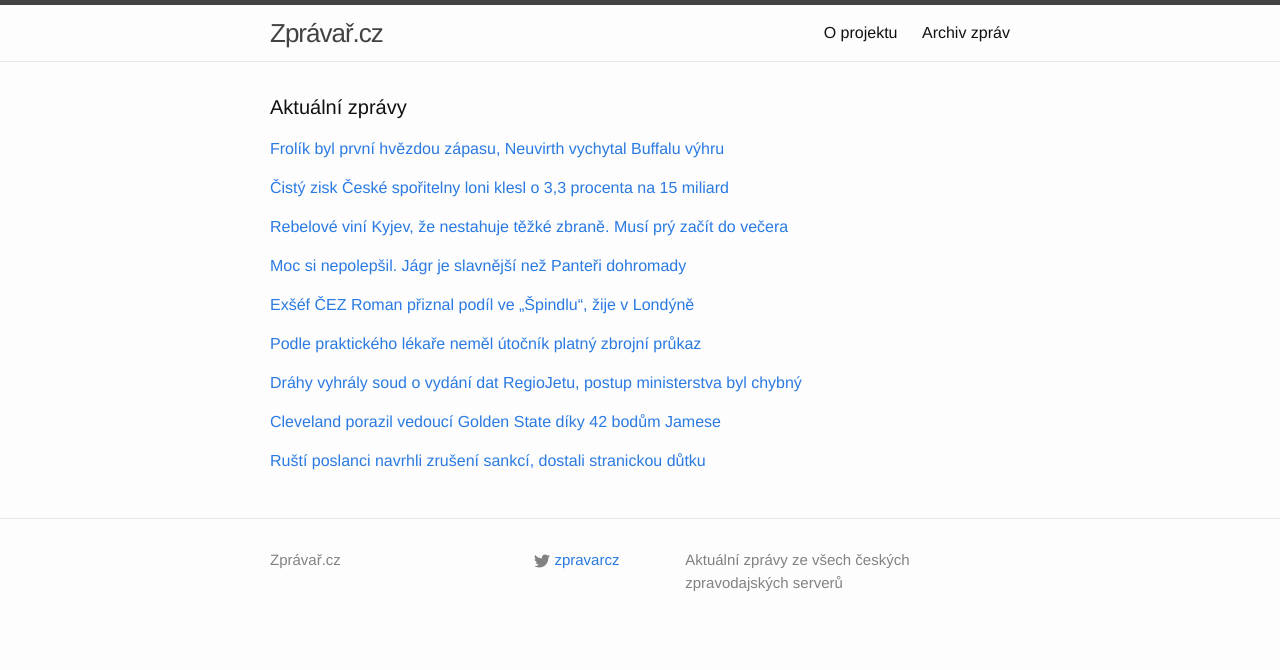
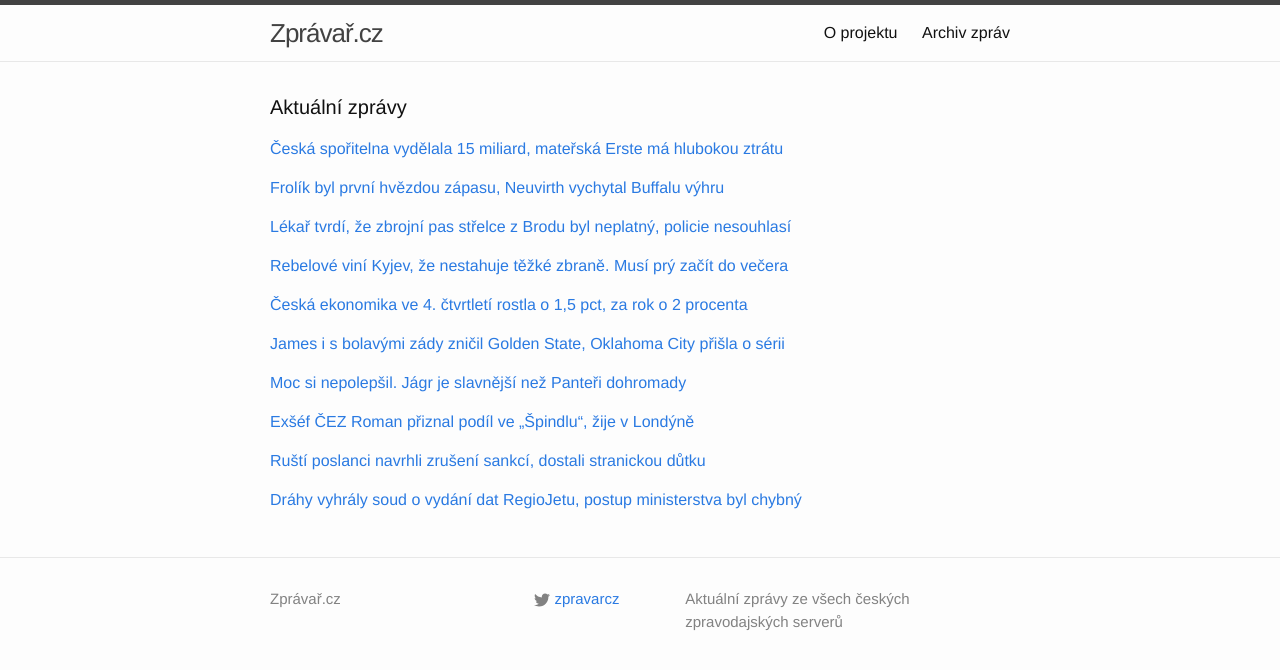
Before and after one commit to adliska/zpravar, a Jekyll site: the page built from index.html, in a window 1280 px wide. Shown: the top 670 px of the page. Built offline with Jekyll 4.4.1, drawn with Linux system fonts in a browser that asks for light colours.

Commit message:
zpravar news update

```diff
--- a/index.html
+++ b/index.html
@@ -5,8 +5,19 @@ layout: default
 <div class="home">
     <h1 class="page-heading">Aktuální zprávy</h1>
 
-<p><a href="javascript:;" onclick="toggle_visibility('zpravy0')">Frolík byl první hvězdou zápasu, Neuvirth vychytal Buffalu výhru</a></p>
+<p><a href="javascript:;" onclick="toggle_visibility('zpravy0')">Česká spořitelna vydělala 15 miliard, mateřská Erste má hlubokou ztrátu</a></p>
 <div id="zpravy0" style="display:none">
+<ul>
+<li><a href=http://www.novinky.cz/ekonomika/362816-ceska-sporitelna-vydelala-15-miliard-materska-erste-ma-hlubokou-ztratu.html>Česká spořitelna vydělala 15 miliard, mateřská Erste má hlubokou ztrátu - www.novinky.cz</a></li>
+<li><a href=http://www.denik.cz/ekonomika/cisty-zisk-ceske-sporitelny-loni-klesl-o-3-3-procenta-na-15-miliard-20150227.html>Čistý zisk České spořitelny loni klesl o 3,3 procenta na 15 miliard - www.denik.cz</a></li>
+<li><a href=http://byznys.ihned.cz/c1-63602970-ceska-sporitelna-vydelavala-diky-uverum-a-hypotekam-materska-erste-je-v-rekordni-ztrate>Česká spořitelna vydělávala díky úvěrům a hypotékám. Mateřská Erste je v rekordní ztrátě - byznys.ihned.cz</a></li>
+<li><a href=http://ekonomika.idnes.cz/erste-group-loni-ztrata-1-44-miliardy-eur-fca-/ekoakcie.aspx?c=A150227_082128_eko-zahranicni_bse>Rakouská Erste se dostala do ztráty, České spořitelně klesl zisk - ekonomika.idnes.cz</a></li>
+<li><a href=http://zpravy.aktualne.cz/ekonomika/hospodarske-vysledky-ceske-sporitelny-2014/r~f11fcfd6be4911e49bec0025900fea04/>Česká spořitelna je nejziskovější. Loni vydělala 15 miliard - zpravy.aktualne.cz</a></li>
+<li><a href=http://zpravy.e15.cz/byznys/finance-a-bankovnictvi/cisty-zisk-ceske-sporitelny-loni-klesl-na-15-miliard-korun-1167203>Čistý zisk České spořitelny loni klesl na 15 miliard korun - zpravy.e15.cz</a></li>
+<li><a href=http://byznys.ihned.cz/c1-63602970-ceska-sporitelna-hlasi-zisk-naopak-materska-erste-je-v-rekordni-ztrate>Česká spořitelna hlásí zisk. Naopak mateřská Erste je v rekordní ztrátě - byznys.ihned.cz</a></li>
+</ul>
+</div><p><a href="javascript:;" onclick="toggle_visibility('zpravy1')">Frolík byl první hvězdou zápasu, Neuvirth vychytal Buffalu výhru</a></p>
+<div id="zpravy1" style="display:none">
 <ul>
 <li><a href=http://www.rozhlas.cz/_zprava/frolik-byl-prvni-hvezdou-zapasu-neuvirth-vychytal-buffalu-vyhru--1460428>Frolík byl první hvězdou zápasu, Neuvirth vychytal Buffalu výhru - www.rozhlas.cz</a></li>
 <li><a href=http://sport.aktualne.cz/voracek-nebodoval-play-off-se-vzdaluje-frolik-prvni-hvezda/r~8b6f9736be4c11e490f70025900fea04/>Voráček nebodoval, play off se vzdaluje. Frolík první hvězda - sport.aktualne.cz</a></li>
@@ -15,18 +26,18 @@ layout: default
 <li><a href=http://www.sportovninoviny.cz/zpravy/frolik-byl-vyhlasen-prvni-hvezdou-zapasu-voracek-nebodoval/1186413>Frolík byl vyhlášen první hvězdou zápasu, Voráček nebodoval - www.sportovninoviny.cz</a></li>
 <li><a href=http://hokej.idnes.cz/neuvirth-vychytal-buffalu-dalsi-vyhru-dy4-/nhl.aspx?c=A150227_064351_nhl_Mkr>Neuvirth vychytal Buffalu další výhru, Frolík s Eratem měli asistenci - hokej.idnes.cz</a></li>
 </ul>
-</div><p><a href="javascript:;" onclick="toggle_visibility('zpravy1')">Čistý zisk České spořitelny loni klesl o 3,3 procenta na 15 miliard</a></p>
-<div id="zpravy1" style="display:none">
+</div><p><a href="javascript:;" onclick="toggle_visibility('zpravy2')">Lékař tvrdí, že zbrojní pas střelce z Brodu byl neplatný, policie nesouhlasí</a></p>
+<div id="zpravy2" style="display:none">
 <ul>
-<li><a href=http://www.denik.cz/ekonomika/cisty-zisk-ceske-sporitelny-loni-klesl-o-3-3-procenta-na-15-miliard-20150227.html>Čistý zisk České spořitelny loni klesl o 3,3 procenta na 15 miliard - www.denik.cz</a></li>
-<li><a href=http://byznys.ihned.cz/c1-63602970-ceska-sporitelna-vydelavala-diky-uverum-a-hypotekam-materska-erste-je-v-rekordni-ztrate>Česká spořitelna vydělávala díky úvěrům a hypotékám. Mateřská Erste je v rekordní ztrátě - byznys.ihned.cz</a></li>
-<li><a href=http://ekonomika.idnes.cz/erste-group-loni-ztrata-1-44-miliardy-eur-fca-/ekoakcie.aspx?c=A150227_082128_eko-zahranicni_bse>Rakouská Erste se dostala do ztráty, České spořitelně klesl zisk - ekonomika.idnes.cz</a></li>
-<li><a href=http://zpravy.aktualne.cz/ekonomika/hospodarske-vysledky-ceske-sporitelny-2014/r~f11fcfd6be4911e49bec0025900fea04/>Česká spořitelna je nejziskovější. Loni vydělala 15 miliard - zpravy.aktualne.cz</a></li>
-<li><a href=http://zpravy.e15.cz/byznys/finance-a-bankovnictvi/cisty-zisk-ceske-sporitelny-loni-klesl-na-15-miliard-korun-1167203>Čistý zisk České spořitelny loni klesl na 15 miliard korun - zpravy.e15.cz</a></li>
-<li><a href=http://byznys.ihned.cz/c1-63602970-ceska-sporitelna-hlasi-zisk-naopak-materska-erste-je-v-rekordni-ztrate>Česká spořitelna hlásí zisk. Naopak mateřská Erste je v rekordní ztrátě - byznys.ihned.cz</a></li>
+<li><a href=http://www.denik.cz/z_domova/lekar-tvrdi-ze-zbrojni-pas-strelce-z-brodu-byl-neplatny-policie-nesouhlasi-20150.html>Lékař tvrdí, že zbrojní pas střelce z Brodu byl neplatný, policie nesouhlasí - www.denik.cz</a></li>
+<li><a href=http://echo24.cz/a/ipdHx>Lékař vraha z Uherského Brodu: Zbrojní průkaz měl neplatný - echo24.cz</a></li>
+<li><a href=http://www.ceskenoviny.cz/zpravy/zpravy/lekar-ct-rekl-ze-zbrojni-pas-byl-neplatny-policie-nesouhlasi/1186463>Lékař ČT řekl, že zbrojní pas byl neplatný, policie nesouhlasí - www.ceskenoviny.cz</a></li>
+<li><a href=http://www.ceskatelevize.cz/ct24/domaci/303049-podle-praktickeho-lekare-nemel-utocnik-platny-zbrojni-prukaz/>Podle praktického lékaře neměl útočník platný zbrojní průkaz - www.ceskatelevize.cz</a></li>
+<li><a href=http://www.ceskatelevize.cz/ct24/domaci/303049-podle-praktickeho-lekare-nemel-utocnik-platny-zbrojni-pas/>Podle praktického lékaře neměl útočník platný zbrojní pas - www.ceskatelevize.cz</a></li>
+<li><a href=http://www.ceskatelevize.cz/ct24/domaci/303049-podle-praktickeho-lekare-nemusel-mit-utocnik-platny-zbrojni-pas/>Podle praktického lékaře nemusel mít útočník platný zbrojní pas - www.ceskatelevize.cz</a></li>
 </ul>
-</div><p><a href="javascript:;" onclick="toggle_visibility('zpravy2')">Rebelové viní Kyjev, že nestahuje těžké zbraně. Musí prý začít do večera</a></p>
-<div id="zpravy2" style="display:none">
+</div><p><a href="javascript:;" onclick="toggle_visibility('zpravy3')">Rebelové viní Kyjev, že nestahuje těžké zbraně. Musí prý začít do večera</a></p>
+<div id="zpravy3" style="display:none">
 <ul>
 <li><a href=http://zahranicni.ihned.cz/evropa-slovensko/c1-63602960-ukrajina-stahovani-tezkych-zbrani-separatiste-teroriste-valka>Rebelové viní Kyjev, že nestahuje těžké zbraně. Musí prý začít do večera - zahranicni.ihned.cz</a></li>
 <li><a href=http://www.ceskatelevize.cz/ct24/svet/303048-luhansti-povstalci-nevylucuji-souziti-v-ramci-ukrajiny/>Luhanští povstalci nevylučují soužití v rámci Ukrajiny - www.ceskatelevize.cz</a></li>
@@ -34,41 +45,36 @@ layout: default
 <li><a href=http://www.ceskenoviny.cz/zpravy/zpravy/luhansti-povstalci-nevylucuji-souziti-v-ramci-ukrajiny/1186406>Luhanští povstalci nevylučují soužití v rámci Ukrajiny - www.ceskenoviny.cz</a></li>
 <li><a href=http://www.ceskenoviny.cz/zpravy/zpravy/na-vychode-ukrajiny-ma-pokracovat-odsun-tezkych-zbrani-z-fronty/1186391>Na východě Ukrajiny má pokračovat odsun těžkých zbraní z fronty - www.ceskenoviny.cz</a></li>
 </ul>
-</div><p><a href="javascript:;" onclick="toggle_visibility('zpravy3')">Moc si nepolepšil. Jágr je slavnější než Panteři dohromady</a></p>
-<div id="zpravy3" style="display:none">
+</div><p><a href="javascript:;" onclick="toggle_visibility('zpravy4')">Česká ekonomika ve 4. čtvrtletí rostla o 1,5 pct, za rok o 2 procenta</a></p>
+<div id="zpravy4" style="display:none">
+<ul>
+<li><a href=http://www.denik.cz/ekonomika/ceska-ekonomika-ve-4-ctvrtleti-rostla-o-1-5-pct-za-rok-o-2-procenta-20150227.html>Česká ekonomika ve 4. čtvrtletí rostla o 1,5 pct, za rok o 2 procenta - www.denik.cz</a></li>
+<li><a href=http://zpravy.aktualne.cz/ekonomika/cesko-se-vratilo-k-rustu-ekonomika-loni-rostla-o-2-procenta/r~f35a3d0cbe5a11e4ba57002590604f2e/>Česko se vrátilo k růstu, ekonomika loni rostla o 2 procenta - zpravy.aktualne.cz</a></li>
+<li><a href=http://byznys.ihned.cz/c1-63603370-ekonomika-rostla-na-konci-roku-rychleji-nez-statistici-puvodne-odhadovali>Ekonomika rostla na konci roku rychleji, než statistici původně odhadovali - byznys.ihned.cz</a></li>
+<li><a href=http://zpravy.e15.cz/domaci/ekonomika/ceska-ekonomika-loni-vzrostla-o-dve-procenta-1167221>Česká ekonomika loni vzrostla o dvě procenta - zpravy.e15.cz</a></li>
+</ul>
+</div><p><a href="javascript:;" onclick="toggle_visibility('zpravy5')">James i s bolavými zády zničil Golden State, Oklahoma City přišla o sérii</a></p>
+<div id="zpravy5" style="display:none">
+<ul>
+<li><a href=http://sport.idnes.cz/basketbalova-nba-0kd-/basket.aspx?c=A150227_085937_sport-basket_ald>James i s bolavými zády zničil Golden State, Oklahoma City přišla o sérii - sport.idnes.cz</a></li>
+<li><a href=http://www.denik.cz/ostatni_sport/cleveland-porazil-vedouci-golden-state-diky-42-bodum-jamese-20150227.html>Cleveland porazil vedoucí Golden State díky 42 bodům Jamese - www.denik.cz</a></li>
+<li><a href=http://sport.aktualne.cz/42-bodu-james-rozstrilel-nejlepsi-klub-nba-golden-state/r~6d647aa4be5611e4833a0025900fea04/>42 bodů. James rozstřílel nejlepší klub NBA Golden State - sport.aktualne.cz</a></li>
+<li><a href=http://www.sportovninoviny.cz/zpravy/cleveland-porazil-vedouci-celek-nba-diky-42-bodum-jamese/1186443>Cleveland porazil vedoucí celek NBA díky 42 bodům Jamese - www.sportovninoviny.cz</a></li>
+</ul>
+</div><p><a href="javascript:;" onclick="toggle_visibility('zpravy6')">Moc si nepolepšil. Jágr je slavnější než Panteři dohromady</a></p>
+<div id="zpravy6" style="display:none">
 <ul>
 <li><a href=http://sport.aktualne.cz/moc-si-nepolepsil-jagr-je-slavnejsi-nez-panteri-dohromady/r~cd168a60be4111e49fc3002590604f2e/>Moc si nepolepšil. Jágr je slavnější než Panteři dohromady - sport.aktualne.cz</a></li>
 <li><a href=http://sport.aktualne.cz/panteri-jasaji-z-prichodu-jagra-klub-uz-prodava-jeho-dres/r~a81e67dcbe3c11e490f70025900fea04/>Panteři jásají z příchodu Jágra. Klub už prodává dresy s 68 - sport.aktualne.cz</a></li>
 <li><a href=http://www.tyden.cz/rubriky/sport/hokej/nhl/obrazem-prohlednete-si-cestu-hvezdneho-turisty-jardy-jagra_334655.html>OBRAZEM: Prohlédněte si cestu hvězdného turisty Jardy Jágra - www.tyden.cz</a></li>
 <li><a href=http://hokej.idnes.cz/jagr-prestup-florida-ohlasy-dresy-drv-/nhl.aspx?c=A150227_010221_nhl_bem>Jágrův přestup je matoucí, píší v zámoří. Florida už nabízí jeho dresy - hokej.idnes.cz</a></li>
 </ul>
-</div><p><a href="javascript:;" onclick="toggle_visibility('zpravy4')">Exšéf ČEZ Roman přiznal podíl ve „Špindlu“, žije v Londýně</a></p>
-<div id="zpravy4" style="display:none">
+</div><p><a href="javascript:;" onclick="toggle_visibility('zpravy7')">Exšéf ČEZ Roman přiznal podíl ve „Špindlu“, žije v Londýně</a></p>
+<div id="zpravy7" style="display:none">
 <ul>
 <li><a href=http://echo24.cz/a/wZerh>Exšéf ČEZ Roman přiznal podíl ve „Špindlu“, žije v Londýně - echo24.cz</a></li>
 <li><a href=http://zpravy.aktualne.cz/ekonomika/roman-studuje-v-londyne-po-navratu-se-chce-venovat-skolstvi/r~1ce3e3eebe4c11e4ba57002590604f2e/>Roman studuje v Londýně, po návratu se chce věnovat školství - zpravy.aktualne.cz</a></li>
 <li><a href=http://www.denik.cz/ekonomika/byvaly-sef-cez-roman-priznal-podil-v-horskem-stredisku-ve-spindlu-20150227.html>Bývalý šéf ČEZ Roman přiznal podíl v horském středisku ve Špindlu - www.denik.cz</a></li>
-</ul>
-</div><p><a href="javascript:;" onclick="toggle_visibility('zpravy5')">Podle praktického lékaře neměl útočník platný zbrojní průkaz</a></p>
-<div id="zpravy5" style="display:none">
-<ul>
-<li><a href=http://www.ceskatelevize.cz/ct24/domaci/303049-podle-praktickeho-lekare-nemel-utocnik-platny-zbrojni-prukaz/>Podle praktického lékaře neměl útočník platný zbrojní průkaz - www.ceskatelevize.cz</a></li>
-<li><a href=http://www.ceskatelevize.cz/ct24/domaci/303049-podle-praktickeho-lekare-nemel-utocnik-platny-zbrojni-pas/>Podle praktického lékaře neměl útočník platný zbrojní pas - www.ceskatelevize.cz</a></li>
-<li><a href=http://www.ceskatelevize.cz/ct24/domaci/303049-podle-praktickeho-lekare-nemusel-mit-utocnik-platny-zbrojni-pas/>Podle praktického lékaře nemusel mít útočník platný zbrojní pas - www.ceskatelevize.cz</a></li>
-</ul>
-</div><p><a href="javascript:;" onclick="toggle_visibility('zpravy6')">Dráhy vyhrály soud o vydání dat RegioJetu, postup ministerstva byl chybný</a></p>
-<div id="zpravy6" style="display:none">
-<ul>
-<li><a href=http://zpravy.e15.cz/domaci/udalosti/drahy-vyhraly-soud-o-vydani-dat-regiojetu-postup-ministerstva-byl-chybny-1167141>Dráhy vyhrály soud o vydání dat RegioJetu, postup ministerstva byl chybný - zpravy.e15.cz</a></li>
-<li><a href=http://www.financninoviny.cz/zpravodajstvi/zpravy/soud-oznacil-za-chybny-postup-vydani-cisel-cd-konkurenci/1186445>Soud označil za chybný postup vydání čísel ČD konkurenci - www.financninoviny.cz</a></li>
-<li><a href=http://zpravy.e15.cz/domaci/udalosti/drahy-vyhraly-soud-s-regiojetem-o-zverejneni-dat-1167141>Dráhy vyhrály soud s RegioJetem o zveřejnění dat - zpravy.e15.cz</a></li>
-</ul>
-</div><p><a href="javascript:;" onclick="toggle_visibility('zpravy7')">Cleveland porazil vedoucí Golden State díky 42 bodům Jamese</a></p>
-<div id="zpravy7" style="display:none">
-<ul>
-<li><a href=http://www.denik.cz/ostatni_sport/cleveland-porazil-vedouci-golden-state-diky-42-bodum-jamese-20150227.html>Cleveland porazil vedoucí Golden State díky 42 bodům Jamese - www.denik.cz</a></li>
-<li><a href=http://sport.aktualne.cz/42-bodu-james-rozstrilel-nejlepsi-klub-nba-golden-state/r~6d647aa4be5611e4833a0025900fea04/>42 bodů. James rozstřílel nejlepší klub NBA Golden State - sport.aktualne.cz</a></li>
-<li><a href=http://www.sportovninoviny.cz/zpravy/cleveland-porazil-vedouci-celek-nba-diky-42-bodum-jamese/1186443>Cleveland porazil vedoucí celek NBA díky 42 bodům Jamese - www.sportovninoviny.cz</a></li>
 </ul>
 </div><p><a href="javascript:;" onclick="toggle_visibility('zpravy8')">Ruští poslanci navrhli zrušení sankcí, dostali stranickou důtku</a></p>
 <div id="zpravy8" style="display:none">
@@ -77,4 +83,11 @@ layout: default
 <li><a href=http://www.novinky.cz/zahranicni/evropa/362811-rusti-poslanci-navrhli-zruseni-sankci-dostali-stranickou-dutku.html>Ruští poslanci navrhli zrušení sankcí, dostali stranickou důtku - www.novinky.cz</a></li>
 <li><a href=http://zpravy.idnes.cz/rusti-poslanci-trest-za-navrh-zakona-zrusit-sankce-na-potraviny-ze-zapadu-1tr-/zahranicni.aspx?c=A150227_063811_zahranicni_skr>Ruští poslanci, kteří navrhli zrušit sankce, dostali stranickou důtku  - zpravy.idnes.cz</a></li>
 </ul>
+</div><p><a href="javascript:;" onclick="toggle_visibility('zpravy9')">Dráhy vyhrály soud o vydání dat RegioJetu, postup ministerstva byl chybný</a></p>
+<div id="zpravy9" style="display:none">
+<ul>
+<li><a href=http://zpravy.e15.cz/domaci/udalosti/drahy-vyhraly-soud-o-vydani-dat-regiojetu-postup-ministerstva-byl-chybny-1167141>Dráhy vyhrály soud o vydání dat RegioJetu, postup ministerstva byl chybný - zpravy.e15.cz</a></li>
+<li><a href=http://www.financninoviny.cz/zpravodajstvi/zpravy/soud-oznacil-za-chybny-postup-vydani-cisel-cd-konkurenci/1186445>Soud označil za chybný postup vydání čísel ČD konkurenci - www.financninoviny.cz</a></li>
+<li><a href=http://zpravy.e15.cz/domaci/udalosti/drahy-vyhraly-soud-s-regiojetem-o-zverejneni-dat-1167141>Dráhy vyhrály soud s RegioJetem o zveřejnění dat - zpravy.e15.cz</a></li>
+</ul>
 </div></div>
```
